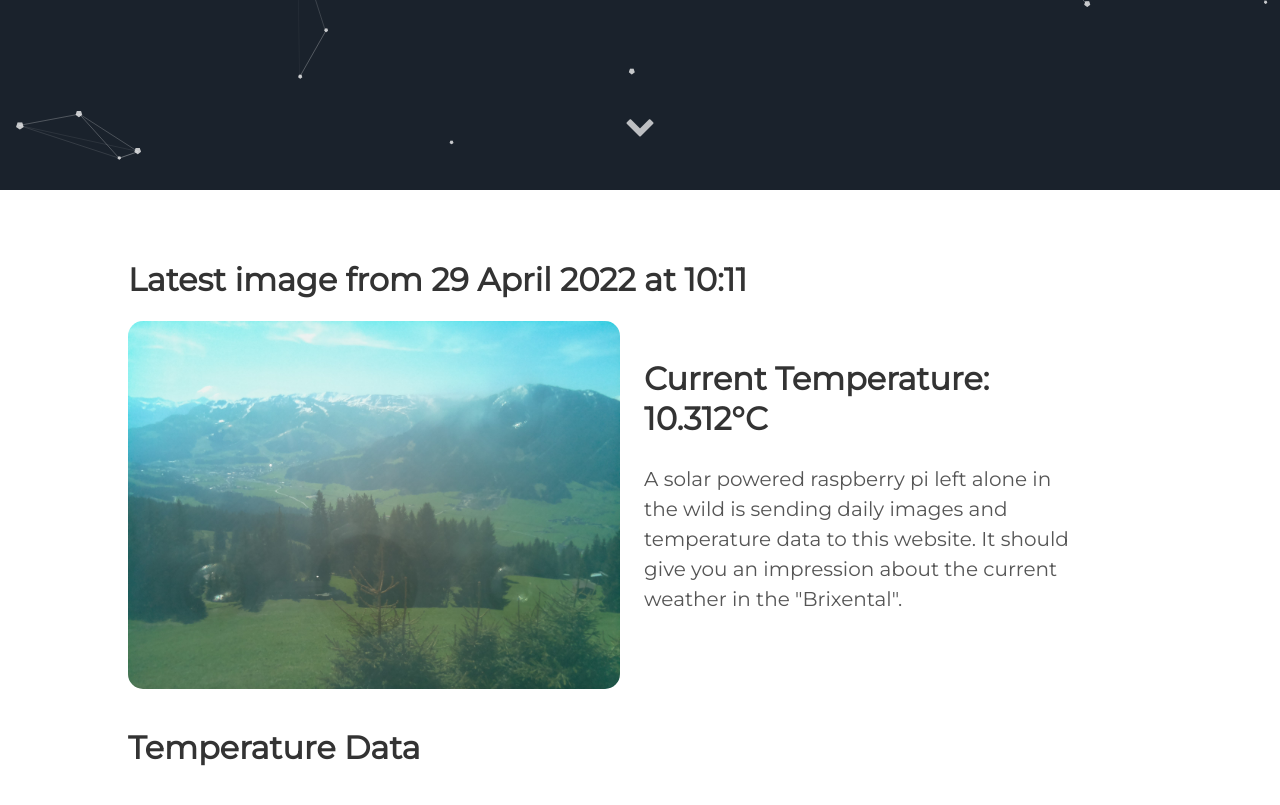
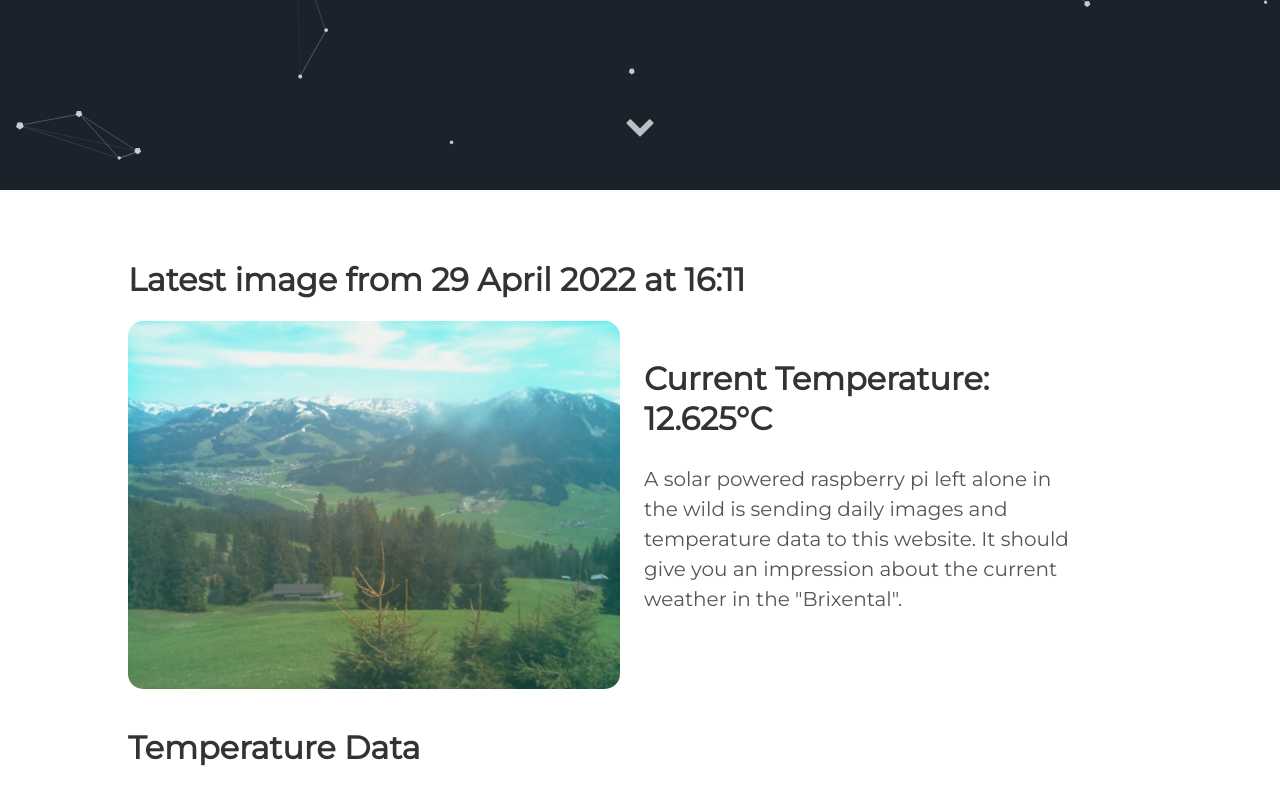
Before and after one commit to vektorious/vektorious.github.io, a Jekyll site: the page built from resources/huette.md, in a window 1280 px wide and 900 px high, scrolled down 710 px. Shown: the top 805 px of the window. Built offline with Jekyll 4.4.1, drawn with Linux system fonts in a browser that asks for light colours.

Commit message:
I'm a bot beep boop

```diff
--- a/resources/huette.md
+++ b/resources/huette.md
@@ -6,13 +6,13 @@ image: '/assets/img/'
 description: 'Live image from the Austrian alps'
 twitter_text: ' '
 ---
-## Latest image from 29 April 2022 at 10:11
+## Latest image from 29 April 2022 at 16:11
 <div class="huette">
   <div class="huette-image">
     <img src="{{ "/assets/img/huette.jpg" | prepend: site.baseurl }}">
   </div>
   <div class="huette-text">
-        <h2>Current Temperature: 10.312°C</h2>
+        <h2>Current Temperature: 12.625°C</h2>
         <p>A solar powered raspberry pi left alone in the wild is sending daily images and temperature data to this website. It should give you an impression about the current weather in the "Brixental".</p>
 
   </div>
```
Also changed, not shown: rpi-script/2022-04-29_160940.txt (renamed from rpi-script/2022-04-29_100940.txt, +5 -5 lines), rpi-script/huette.md (+2 -2 lines), assets/img/huette.jpg, assets/img/temp_plot.png, rpi-script/temp_plot.png, 1 other file.
